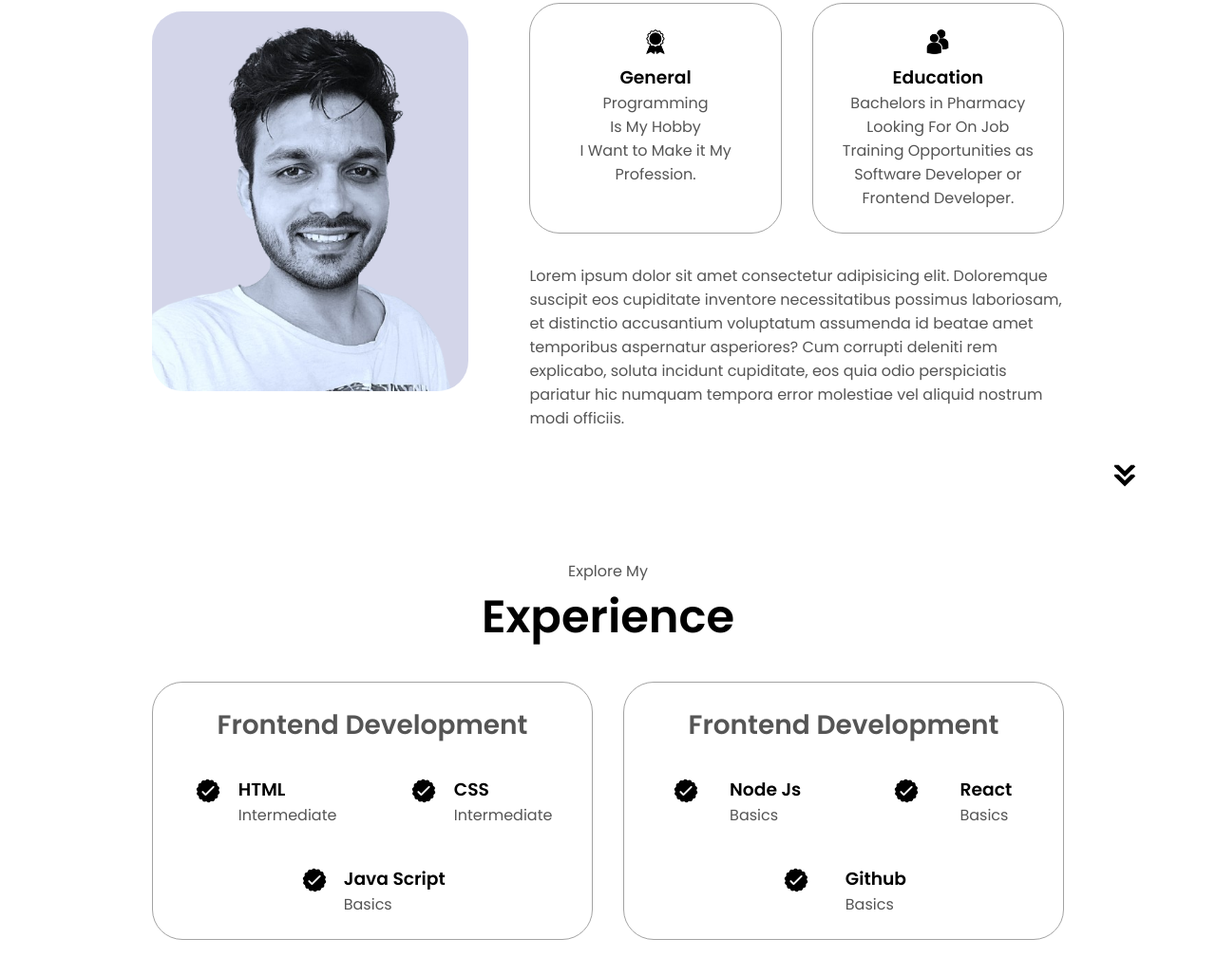
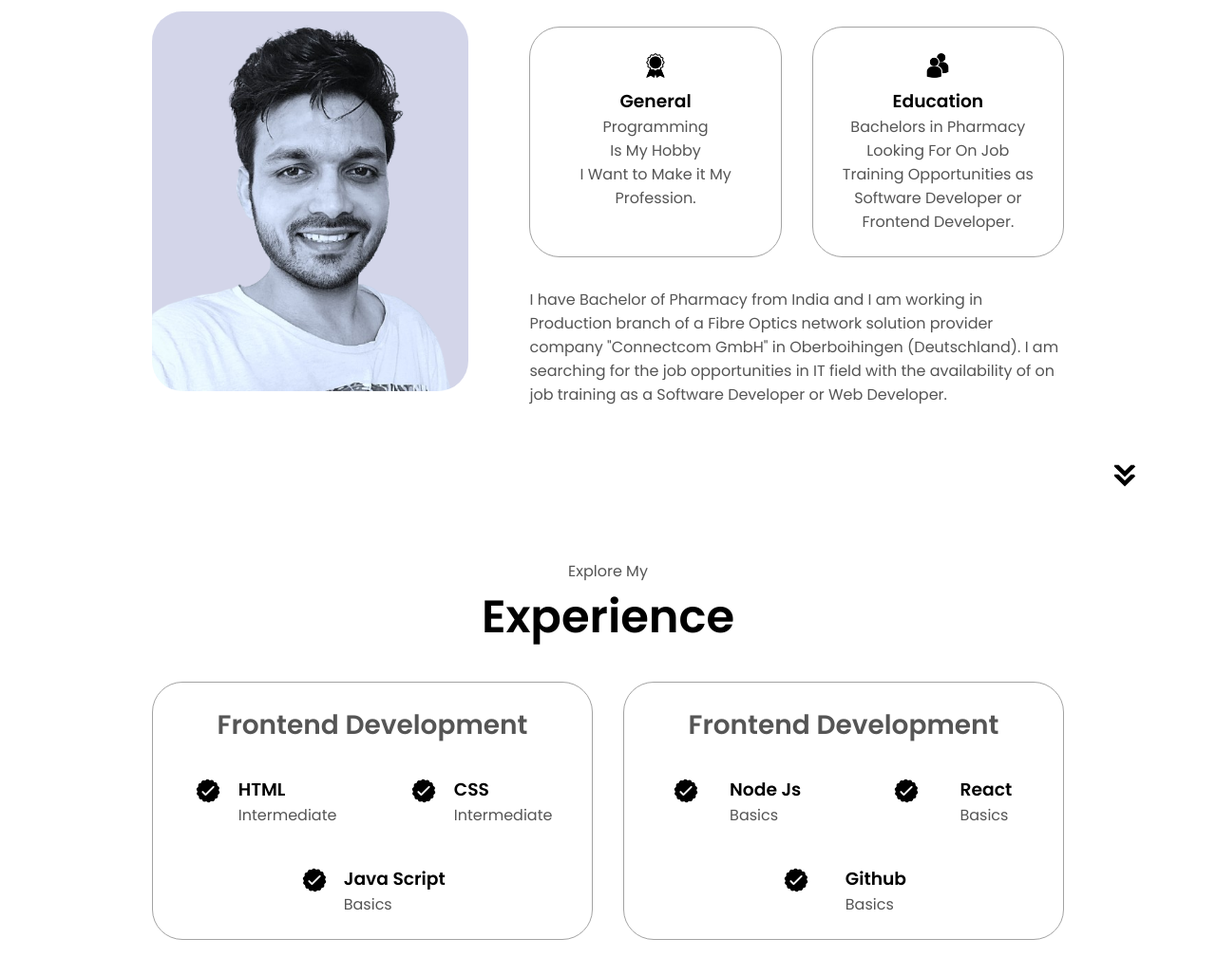
Before and after one commit to northrhein/html-css-js-potfolio-1, a plain HTML site: page index.html in a window 1280 px wide. Shown: the part 1107-2135 px from the top of the page at 95% size. Drawn offline with Linux system fonts and the light colour scheme.

Commit message:
updated text -html

```diff
--- a/index.html
+++ b/index.html
@@ -86,7 +86,7 @@
                     </div>
                 </div>
                 <div class="text-container">
-                    <p>Lorem ipsum dolor sit amet consectetur adipisicing elit. Doloremque suscipit eos cupiditate inventore necessitatibus possimus laboriosam, et distinctio accusantium voluptatum assumenda id beatae amet temporibus aspernatur asperiores? Cum corrupti deleniti rem explicabo, soluta incidunt cupiditate, eos quia odio perspiciatis pariatur hic numquam tempora error molestiae vel aliquid nostrum modi officiis.</p>
+                    <p>I have Bachelor of Pharmacy from India and I am working in Production branch of a Fibre Optics network solution provider company "Connectcom GmbH" in Oberboihingen (Deutschland). I am searching for the job opportunities in IT field with the availability of on job training as a Software Developer or Web Developer. </p>
                 </div>
             </div>
         </div>
```
